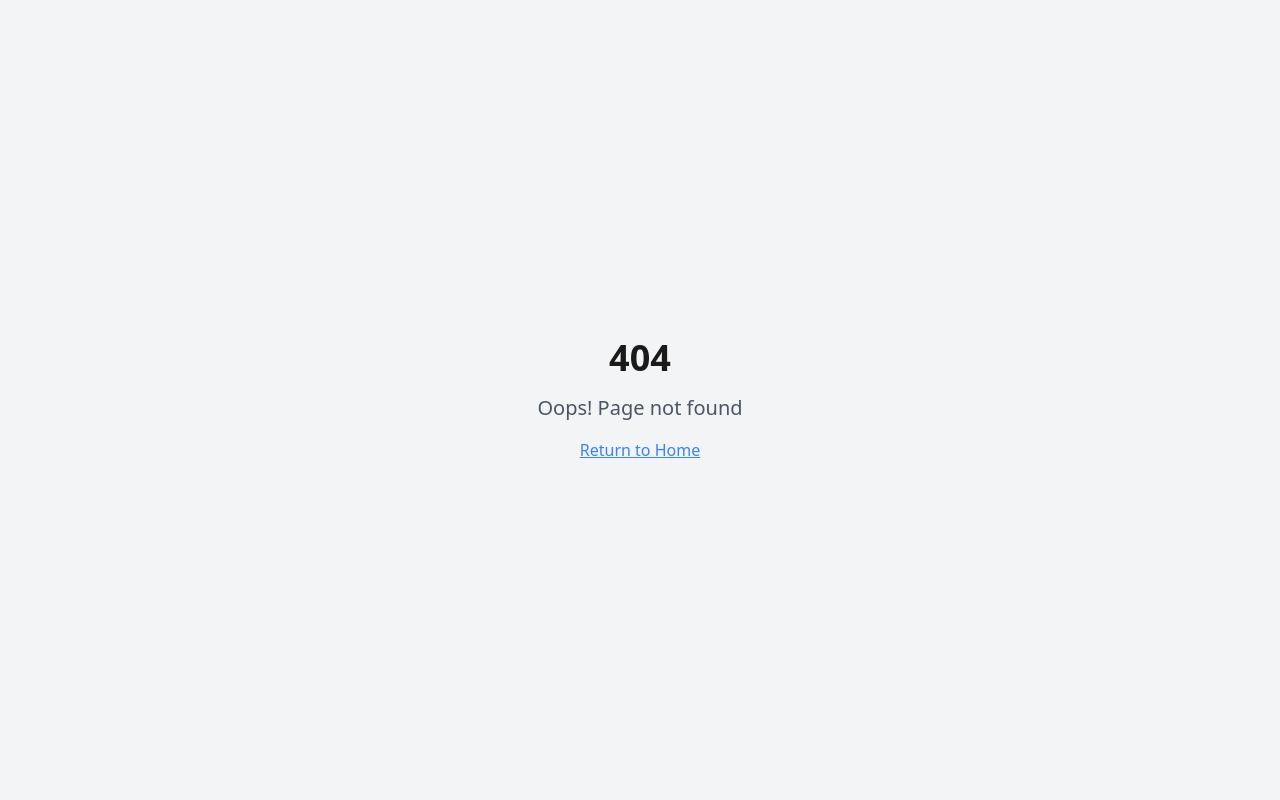
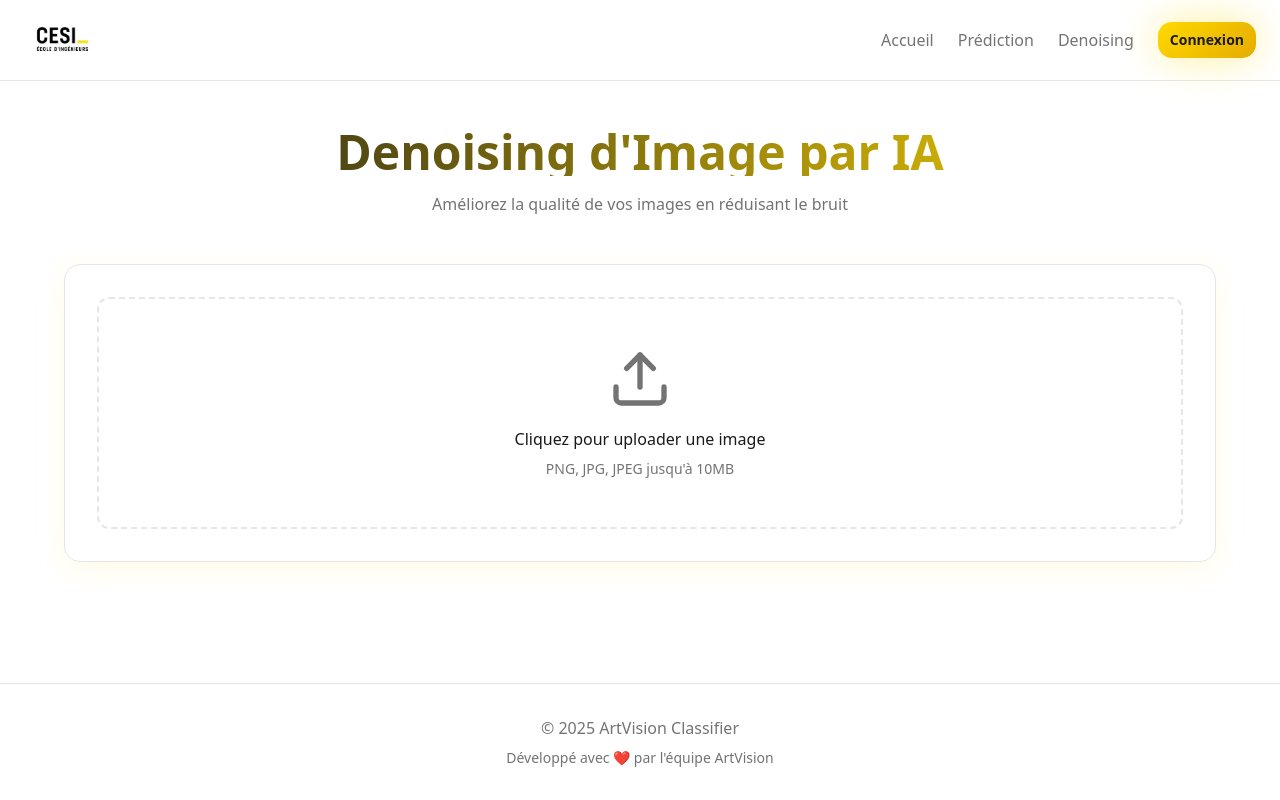
Before and after one commit to Abdelhamidabida/pixel-palette-classifier, a React (Vite) app: page /denoising in a window 1280 px wide. Before the commit this address had no page. Built offline with nearby package versions, Linux system fonts and the light colour scheme; the HTML template or start-up script is replaced by a standard one.

Commit message:
Add prediction page and button

```diff
--- a/src/App.tsx
+++ b/src/App.tsx
@@ -5,6 +5,7 @@ import { QueryClient, QueryClientProvider } from "@tanstack/react-query";
 import { BrowserRouter, Routes, Route } from "react-router-dom";
 import Home from "./pages/Home";
 import Predict from "./pages/Predict";
+import Denoising from "./pages/Denoising";
 import Auth from "./pages/Auth";
 import NotFound from "./pages/NotFound";
 
@@ -19,6 +20,7 @@ const App = () => (
         <Routes>
           <Route path="/" element={<Home />} />
           <Route path="/predict" element={<Predict />} />
+          <Route path="/denoising" element={<Denoising />} />
           <Route path="/auth" element={<Auth />} />
           {/* ADD ALL CUSTOM ROUTES ABOVE THE CATCH-ALL "*" ROUTE */}
           <Route path="*" element={<NotFound />} />
--- a/src/components/Navbar.tsx
+++ b/src/components/Navbar.tsx
@@ -52,6 +52,12 @@ const Navbar = () => {
             >
               Prédiction
             </Link>
+            <Link
+              to="/denoising"
+              className="text-muted-foreground hover:text-foreground transition-smooth"
+            >
+              Denoising
+            </Link>
 
             {user ? (
               <Button
--- /dev/null
+++ b/src/pages/Denoising.tsx
@@ -0,0 +1,214 @@
+import { useState } from "react";
+import { Button } from "@/components/ui/button";
+import Navbar from "@/components/Navbar";
+import Footer from "@/components/Footer";
+import { useToast } from "@/hooks/use-toast";
+import { Upload, Wand2, Loader2, Download } from "lucide-react";
+
+const Denoising = () => {
+  const [selectedFile, setSelectedFile] = useState<File | null>(null);
+  const [originalImage, setOriginalImage] = useState<string>("");
+  const [denoisedImage, setDenoisedImage] = useState<string>("");
+  const [loading, setLoading] = useState(false);
+  const { toast } = useToast();
+
+  const handleFileChange = (event: React.ChangeEvent<HTMLInputElement>) => {
+    const file = event.target.files?.[0];
+    if (file) {
+      setSelectedFile(file);
+      const reader = new FileReader();
+      reader.onloadend = () => {
+        setOriginalImage(reader.result as string);
+      };
+      reader.readAsDataURL(file);
+      setDenoisedImage("");
+    }
+  };
+
+  const handleDenoise = async () => {
+    if (!selectedFile) {
+      toast({
+        title: "Erreur",
+        description: "Veuillez sélectionner une image",
+        variant: "destructive",
+      });
+      return;
+    }
+
+    setLoading(true);
+    try {
+      // TODO: Remplacer par l'appel réel à l'API de denoising quand le modèle sera prêt
+      // const formData = new FormData();
+      // formData.append('file', selectedFile);
+      // const response = await fetch('YOUR_API_URL', {
+      //   method: 'POST',
+      //   body: formData,
+      // });
+      // const data = await response.json();
+      // setDenoisedImage(data.denoisedImage);
+
+      // Simulation pour le moment
+      await new Promise(resolve => setTimeout(resolve, 2000));
+      setDenoisedImage(originalImage); // Placeholder
+
+      toast({
+        title: "Denoising réussi",
+        description: "L'image a été traitée avec succès",
+      });
+    } catch (error) {
+      toast({
+        title: "Erreur",
+        description: "Impossible de traiter l'image. Le modèle n'est pas encore disponible.",
+        variant: "destructive",
+      });
+    } finally {
+      setLoading(false);
+    }
+  };
+
+  const handleDownload = () => {
+    if (denoisedImage) {
+      const link = document.createElement('a');
+      link.href = denoisedImage;
+      link.download = 'denoised-image.png';
+      document.body.appendChild(link);
+      link.click();
+      document.body.removeChild(link);
+    }
+  };
+
+  return (
+    <div className="min-h-screen flex flex-col">
+      <Navbar />
+
+      <main className="flex-1 pt-32 pb-20">
+        <div className="container mx-auto px-6">
+          <div className="max-w-6xl mx-auto">
+            <div className="text-center mb-12">
+              <h1 className="text-4xl md:text-5xl font-bold mb-4 bg-gradient-to-r from-secondary to-primary bg-clip-text text-transparent">
+                Denoising d'Image par IA
+              </h1>
+              <p className="text-muted-foreground">
+                Améliorez la qualité de vos images en réduisant le bruit
+              </p>
+            </div>
+
+            {/* Upload Section */}
+            <div className="glass-card rounded-2xl p-8 shadow-elegant mb-8">
+              <div className="flex flex-col items-center">
+                <label
+                  htmlFor="file-upload"
+                  className="w-full cursor-pointer group"
+                >
+                  <div className="border-2 border-dashed border-border rounded-xl p-12 text-center transition-smooth hover:border-primary/50 hover:bg-card/50">
+                    {originalImage ? (
+                      <img
+                        src={originalImage}
+                        alt="Preview"
+                        className="max-h-64 mx-auto rounded-lg mb-4"
+                      />
+                    ) : (
+                      <Upload className="w-16 h-16 mx-auto mb-4 text-muted-foreground group-hover:text-primary transition-smooth" />
+                    )}
+                    <p className="text-foreground font-medium mb-2">
+                      {originalImage ? "Cliquez pour changer l'image" : "Cliquez pour uploader une image"}
+                    </p>
+                    <p className="text-sm text-muted-foreground">
+                      PNG, JPG, JPEG jusqu'à 10MB
+                    </p>
+                  </div>
+                </label>
+                <input
+                  id="file-upload"
+                  type="file"
+                  accept="image/*"
+                  onChange={handleFileChange}
+                  className="hidden"
+                />
+
+                {selectedFile && !denoisedImage && (
+                  <Button
+                    onClick={handleDenoise}
+                    disabled={loading}
+                    variant="hero"
+                    size="lg"
+                    className="mt-6 min-w-[200px]"
+                  >
+                    {loading ? (
+                      <>
+                        <Loader2 className="w-4 h-4 animate-spin" />
+                        Traitement en cours...
+                      </>
+                    ) : (
+                      <>
+                        <Wand2 className="w-4 h-4" />
+                        Appliquer le Denoising
+                      </>
+                    )}
+                  </Button>
+                )}
+              </div>
+            </div>
+
+            {/* Comparison Section */}
+            {denoisedImage && (
+              <div className="animate-fade-in">
+                <div className="glass-card rounded-2xl p-8 shadow-elegant">
+                  <h2 className="text-2xl font-bold mb-6 text-center">Comparaison</h2>
+                  <div className="grid md:grid-cols-2 gap-6">
+                    <div>
+                      <h3 className="text-lg font-semibold mb-3 text-center">Image Originale</h3>
+                      <div className="rounded-lg overflow-hidden border border-border">
+                        <img
+                          src={originalImage}
+                          alt="Original"
+                          className="w-full h-auto"
+                        />
+                      </div>
+                    </div>
+                    <div>
+                      <h3 className="text-lg font-semibold mb-3 text-center">Image Améliorée</h3>
+                      <div className="rounded-lg overflow-hidden border border-border">
+                        <img
+                          src={denoisedImage}
+                          alt="Denoised"
+                          className="w-full h-auto"
+                        />
+                      </div>
+                    </div>
+                  </div>
+
+                  <div className="flex gap-4 justify-center mt-6">
+                    <Button
+                      onClick={handleDownload}
+                      variant="hero"
+                      size="lg"
+                    >
+                      <Download className="w-4 h-4" />
+                      Télécharger l'image
+                    </Button>
+                    <Button
+                      onClick={() => {
+                        setSelectedFile(null);
+                        setOriginalImage("");
+                        setDenoisedImage("");
+                      }}
+                      variant="outline"
+                      size="lg"
+                    >
+                      Nouvelle image
+                    </Button>
+                  </div>
+                </div>
+              </div>
+            )}
+          </div>
+        </div>
+      </main>
+
+      <Footer />
+    </div>
+  );
+};
+
+export default Denoising;
```
